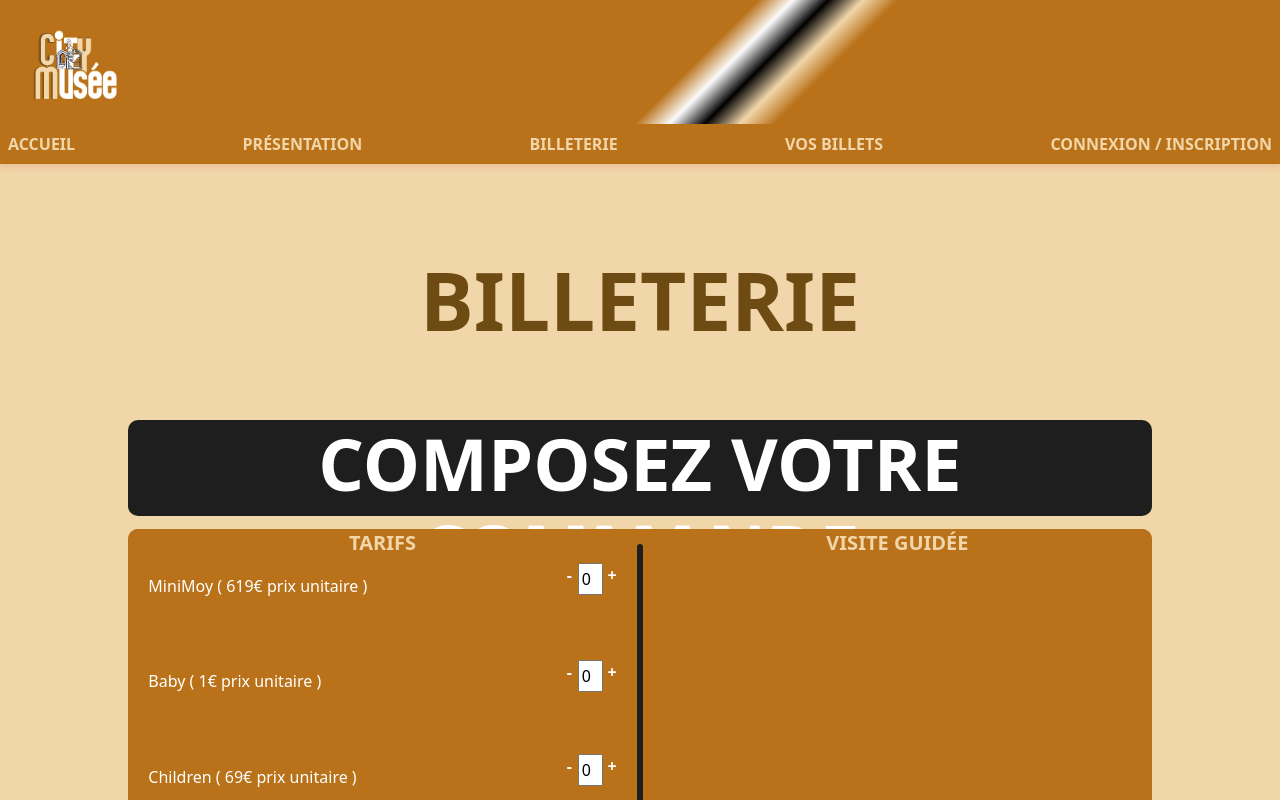
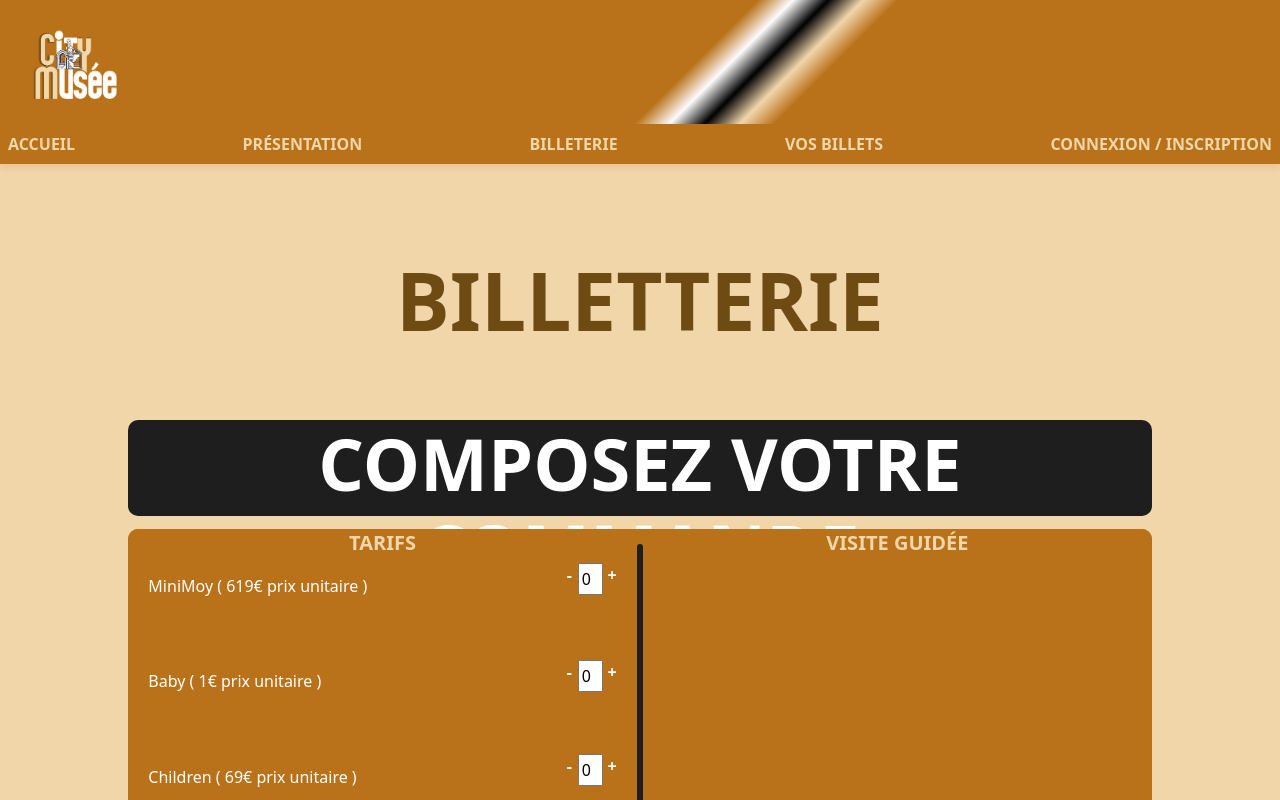
Before and after one commit to challenge-studi/web-museum, an Angular app: page /billetterie in a window 1280 px wide. Shown: the top 800 px of the page. Built offline with nearby package versions, Linux system fonts and the light colour scheme.

Commit message:
💄 Add letter T to Billetterie

```diff
--- a/src/app/components/pages/billetterie/billetterie.component.html
+++ b/src/app/components/pages/billetterie/billetterie.component.html
@@ -1,5 +1,5 @@
 <section>
-  <h1 class="text-uppercase display-1 text-center fw-bold">billeterie</h1>
+  <h1 class="text-uppercase display-1 text-center fw-bold">billetterie</h1>
   <div class="d-flex justify-content-center">
     <div class="bandeau">
       <h2 class="h2 text-center text-uppercase display-2 fw-bold">
```
